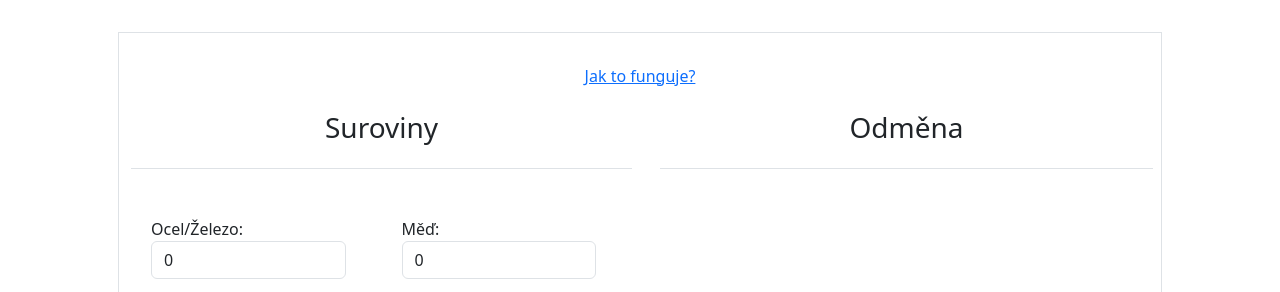
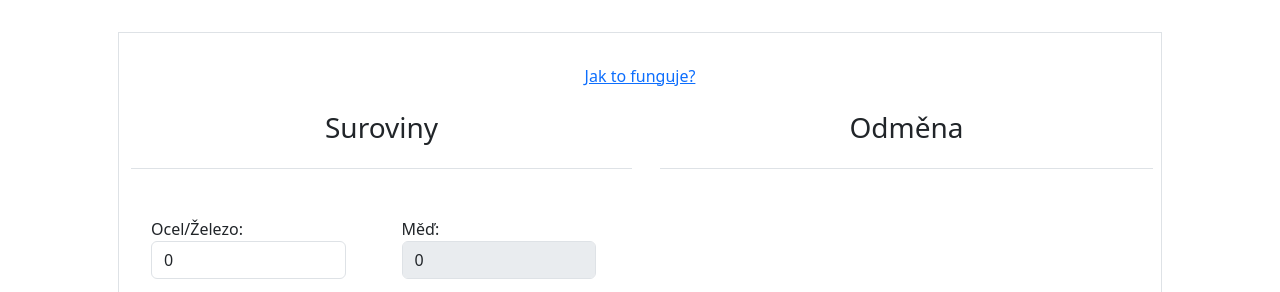
Before and after one commit to jnovakdev/jnovakdev.github.io, a plain HTML site: page suroviny.ic/index.html in a window 1280 px wide. Shown: the part 151-443 px from the top of the page. Drawn offline with Linux system fonts and the light colour scheme; files whose address does not match are found by name.

Commit message:
copper disabled

```diff
--- a/suroviny.ic/index.html
+++ b/suroviny.ic/index.html
@@ -67,7 +67,7 @@
                         <div class="col-6">
                             <div class="mb-3 mx-3">
                                 <label for="copperCount">Měď:</label>
-                                <input type="number" class="form-control" id="copperCount" min="0" value="0" step="1" required>
+                                <input type="number" class="form-control" id="copperCount" min="0" value="0" step="1" required disabled>
                             </div>
                             <div class="mb-3 mx-3">
                                 <label for="goldCount">Zlato:</label>
```
